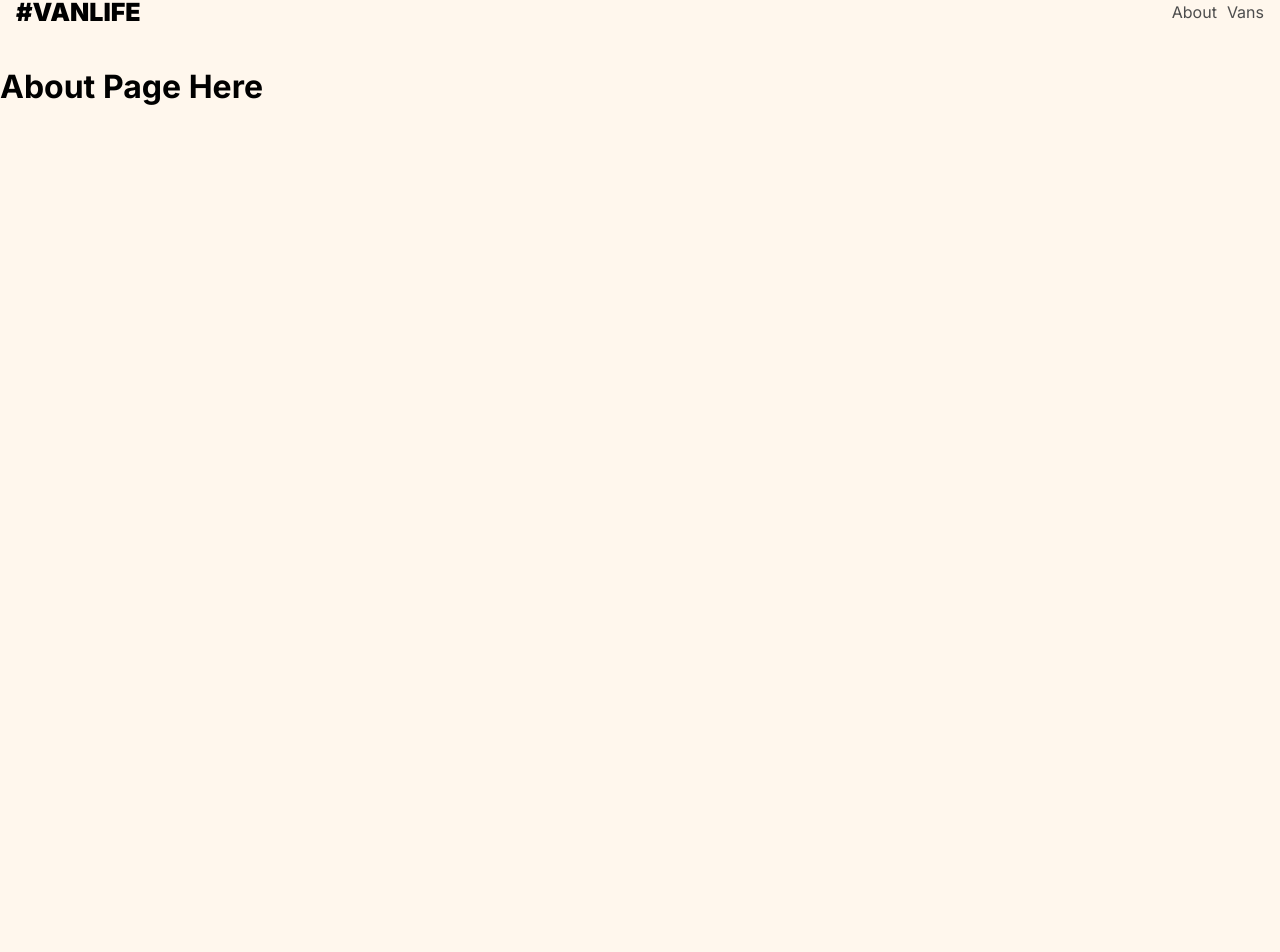
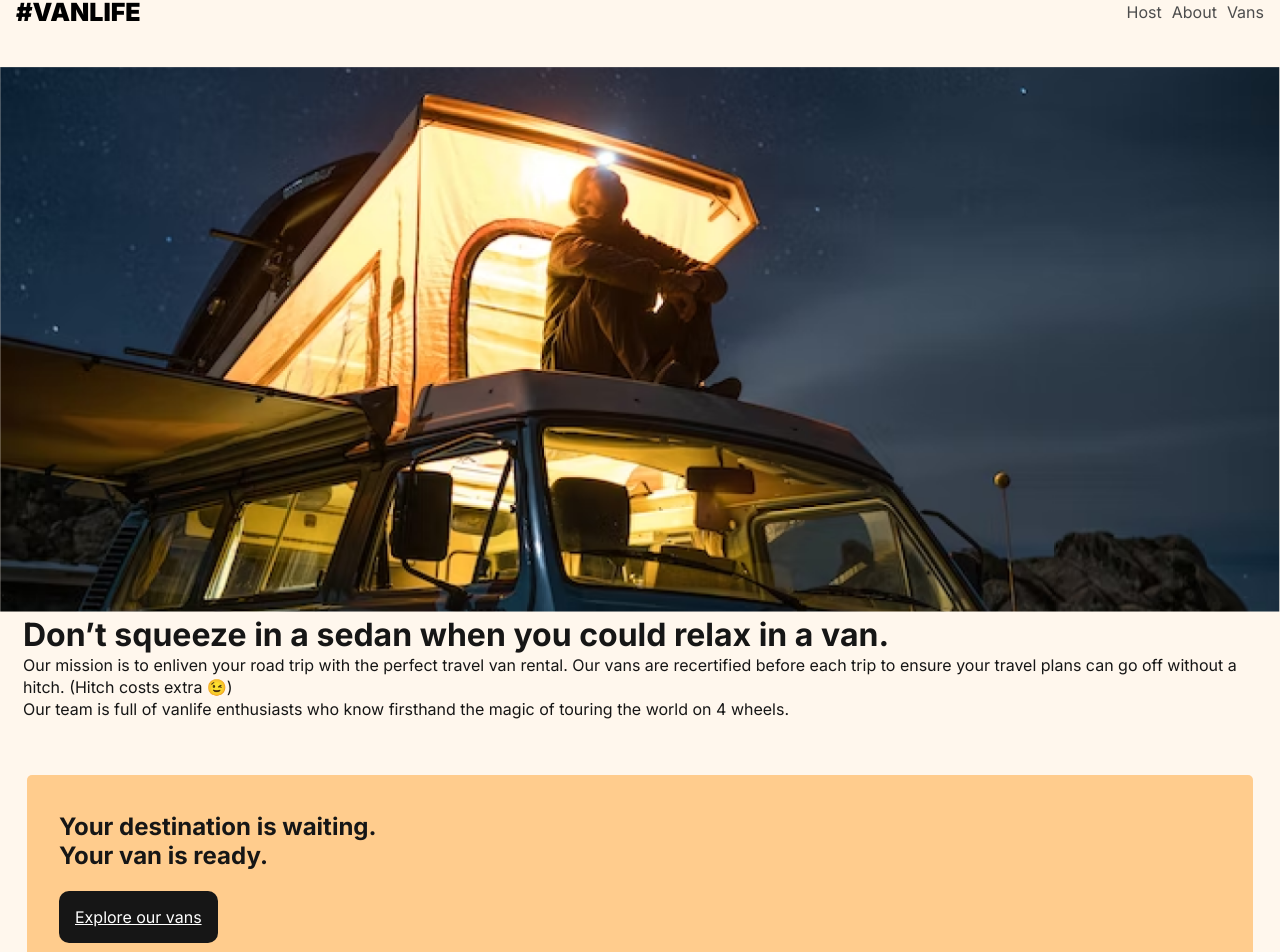
Before and after one commit to LaurenAMolloy/van-life, a React (Vite) app: page /about in a window 1280 px wide. Shown: the part 43-995 px from the top of the page. Before the commit the page ends 800 px from the top, so only its background shows below. Built offline with nearby package versions, Linux system fonts and the light colour scheme; what miragejs would draw is missing.

Commit message:
Added Host page and assets

```diff
--- a/src/App.css
+++ b/src/App.css
@@ -59,7 +59,7 @@
 
 /*** HOME PAGE ***/
 .home-container {
-  background: linear-gradient(0deg, rgba(0, 0, 0, 0.46), rgba(0, 0, 0, 0.46)), url("./assets/images/home-hero.png") no-repeat center center;
+  background: linear-gradient(0deg, rgba(0, 0, 0, 0.46), rgba(0, 0, 0, 0.46)), url("/src/assets/home-hero.png") no-repeat center center;
   -webkit-background-size: cover;
   -moz-background-size: cover;
   -o-background-size: cover;
@@ -137,6 +137,7 @@
   background-color: #161616;
   color: white;
   border-radius: 10px;
+  padding: 1rem;
 }
 
 /*** VAN PAGES ***/
--- a/src/App.jsx
+++ b/src/App.jsx
@@ -13,6 +13,7 @@
       {/* localhost:5173/ */}
      <Route path="/" element={<Pages.HomePage />}/>
      <Route path="/home" element={<Pages.HomePage />}/>
+     <Route path="/host" element={<Pages.HostPage />} />
      <Route path="/about" element={<Pages.AboutPage />} />
      <Route path="/vans" element={<Pages.VansPage />} />
      <Route path="/vans/:id" element={<Pages.VanDetail />} />
--- a/src/layouts/Nav/index.jsx
+++ b/src/layouts/Nav/index.jsx
@@ -6,6 +6,7 @@
     <nav className="nav">
         <li><Link to="/home" className="logo">#VANLIFE</Link></li>
         <ul className="nav-links">
+            <li><Link to="/host" className="nav-link">Host</Link></li>
             <li><Link to="/about" className="nav-link">About</Link></li>
             <li><Link to="/vans" className="nav-link" onClick={() => console.log('Clicked Vans')}>Vans</Link></li>
         </ul>
--- a/src/pages/AboutPage/index.jsx
+++ b/src/pages/AboutPage/index.jsx
@@ -1,7 +1,20 @@
 import React from 'react'
+import { Link } from 'react-router-dom'
+import bgImg from '../../assets/about-hero.png'
 
 export default function AboutPage() {
   return (
-    <h1>About Page Here</h1>
+    <div className="about-page-container">
+    <img src={bgImg} className="about-hero-image" />
+    <div className="about-page-content">
+        <h1>Don’t squeeze in a sedan when you could relax in a van.</h1>
+        <p>Our mission is to enliven your road trip with the perfect travel van rental. Our vans are recertified before each trip to ensure your travel plans can go off without a hitch. (Hitch costs extra 😉)</p>
+        <p>Our team is full of vanlife enthusiasts who know firsthand the magic of touring the world on 4 wheels.</p>
+    </div>
+    <div className="about-page-cta">
+        <h2>Your destination is waiting.<br />Your van is ready.</h2>
+        <Link className="link-button" to="/vans">Explore our vans</Link>
+    </div>
+</div>
   )
 }
--- a/src/pages/HomePage/index.jsx
+++ b/src/pages/HomePage/index.jsx
@@ -1,7 +1,12 @@
 import React from 'react'
+import { Link } from 'react-router-dom'
 
 export default function HomePage() {
   return (
-    <h1>Home Page Here</h1>
+    <div className="home-container">
+    <h1>You got the travel plans, we got the travel vans.</h1>
+    <p>Add adventure to your life by joining the #vanlife movement. Rent the perfect van to make your perfect road trip.</p>
+    <Link to="vans">Find your van</Link>
+</div>
   )
 }
--- /dev/null
+++ b/src/pages/Host/Dashboard/index.jsx
@@ -0,0 +1,7 @@
+import React from 'react'
+
+export default function Dashboard() {
+  return (
+    <div>Dashboard</div>
+  )
+}
--- /dev/null
+++ b/src/pages/Host/Income/index.jsx
@@ -0,0 +1,7 @@
+import React from 'react'
+
+export default function Income() {
+  return (
+    <div>Income</div>
+  )
+}
--- /dev/null
+++ b/src/pages/Host/index.jsx
@@ -0,0 +1,2 @@
+export { default as Dashboard } from './Dashboard';
+export { default as Income } from './Income';
--- a/src/pages/VanDetail/index.jsx
+++ b/src/pages/VanDetail/index.jsx
@@ -15,7 +15,7 @@
   }, [params.id])
 
   return (
-    <div className ="van-detail-conatiner">
+    <div className ="van-detail-container">
       {van ? (
         <div className="van-detail">
           <img src={van.imageUrl}></img>
--- a/src/pages/index.jsx
+++ b/src/pages/index.jsx
@@ -1,4 +1,5 @@
 export { default as HomePage} from './HomePage';
 export { default as AboutPage} from './AboutPage';
 export { default as VansPage } from './VansPage';
-export { default as VanDetail} from './VanDetail'
+export { default as VanDetail} from './VanDetail';
+export * as Host from './Host';
```
Also changed, not shown: src/pages/Host/Reviews/index.jsx (added, +7 -0 lines), src/assets/about-hero.png (added), src/assets/home-hero.png (added).
